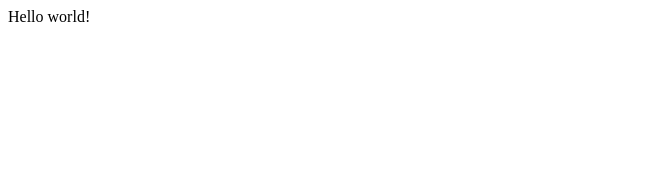
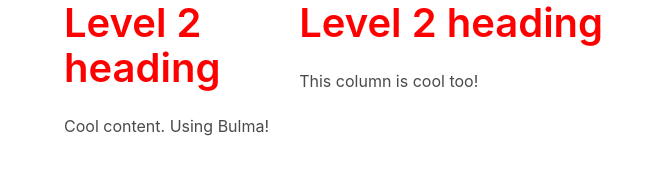
Before and after one commit to reecube/gatsby-website, a Gatsby site: page / in a window 1280 px wide. Shown: the whole page, without its empty margins (0-656 px from the left). Built offline with nearby package versions, Linux system fonts and the light colour scheme; Gatsby itself is replaced by a stand-in of ours.

Commit message:
add bulma

```diff
--- a/gatsby-config.js
+++ b/gatsby-config.js
@@ -6,5 +6,7 @@
 
 module.exports = {
   /* Your site config here */
-  plugins: [],
+  plugins: [
+    `gatsby-plugin-sass`,
+  ],
 }
--- a/package.json
+++ b/package.json
@@ -13,7 +13,11 @@
     "test": "echo \"Write tests! -> https://gatsby.dev/unit-testing\" && exit 1"
   },
   "dependencies": {
+    "@mdx-js/mdx": "^1.6.16",
+    "bulma": "^0.9.0",
     "gatsby": "^2.24.54",
+    "gatsby-plugin-sass": "^2.3.12",
+    "node-sass": "^4.14.1",
     "react": "^16.12.0",
     "react-dom": "^16.12.0"
   },
--- a/src/pages/index.js
+++ b/src/pages/index.js
@@ -1,5 +1,21 @@
-import React from "react"
+import React from 'react';
+import './index.scss';
 
-export default function Home() {
-  return <div>Hello world!</div>
-}
+const IndexPage = () => {
+  return (
+    <div className="container">
+      <div className="columns">
+        <div className="column">
+          <h2 className="title is-2">Level 2 heading</h2>
+          <p className="content">Cool content. Using Bulma!</p>
+        </div>
+        <div className="column is-four-fifths">
+          <h2 className="title is-2">Level 2 heading</h2>
+          <p className="content">This column is cool too!</p>
+        </div>
+      </div>
+    </div>
+  );
+};
+
+export default IndexPage;
--- /dev/null
+++ b/src/pages/index.scss
@@ -0,0 +1,6 @@
+@charset "utf-8";
+
+// If need, change your variables before importing Bulma
+$title-color: #ff0000;
+
+@import '~bulma/bulma.sass';
```
Also changed, not shown: src/images/profile.jpg (added), 1 other file.
